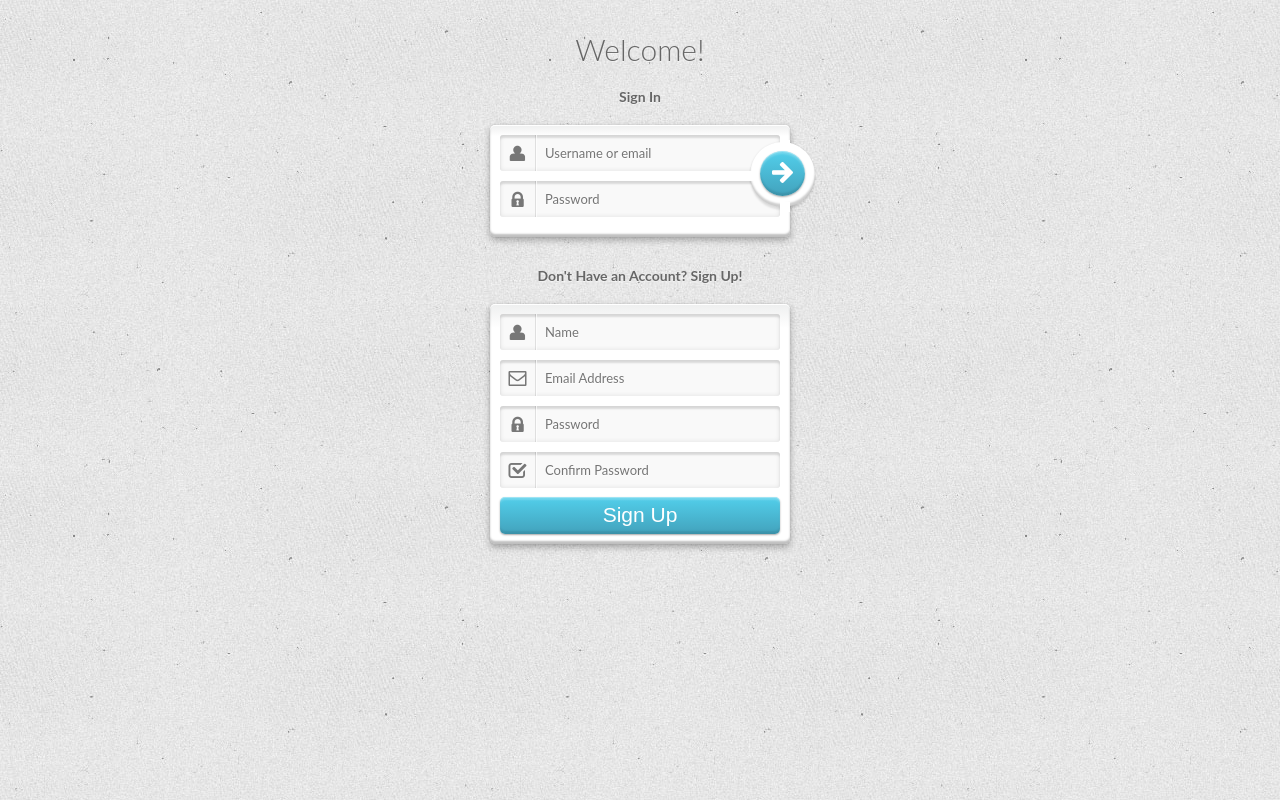
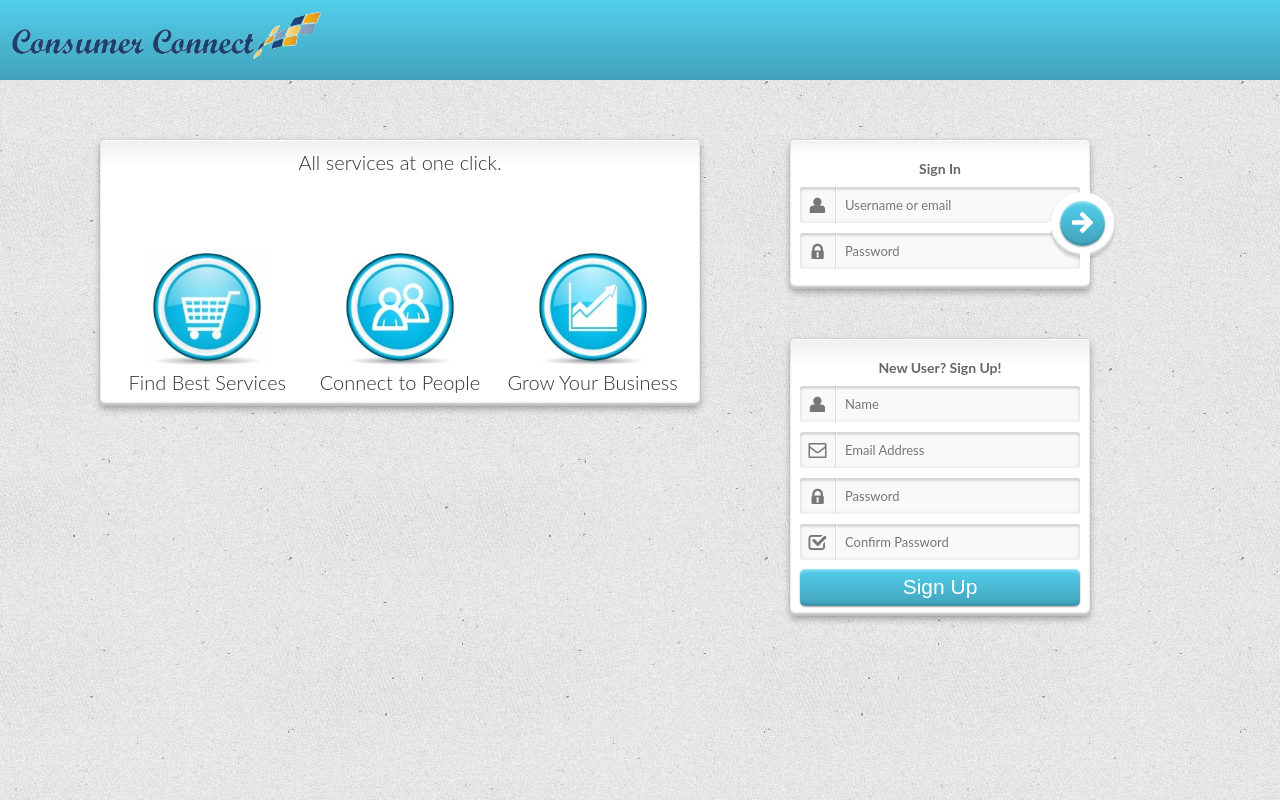
Before and after one commit to astha/ConsumerConnect, a PHP site: page / in a window 1280 px wide. Run offline with PHP 8.4, Linux system fonts and the light colour scheme; some libraries are stand-ins or nearby versions.

Commit message:
few changes in website

```diff
--- a/css/demo.css
+++ b/css/demo.css
@@ -12,6 +12,8 @@ body {
     -webkit-font-smoothing: antialiased;
     overflow-y: scroll;
     overflow-x: hidden;
+  <img src="./images/logo.gif" width=50%>
+
 }
 
 a {
@@ -32,31 +34,32 @@ a {
 }
 
 .main {
-	width: 90%;
-	margin: 0 auto;
-	position: relative;
+	width: 500px;
+	padding:40px;
+	left:750px;
+	float:left;
+	position:absolute;
 }
 
 .container > header {
-	margin: 10px;
-	padding: 20px 10px 10px 10px;
-	position: relative;
+	background-color:#52cfeb;
+	  background: #52cfeb;
+	  background: url('linear-gradient.png') 0 0 repeat-x;
+	  background: -webkit-linear-gradient(#52cfeb, #42A2BC);
+	  background:    -moz-linear-gradient(#52cfeb, #42A2BC);
+	  background:     -ms-linear-gradient(#52cfeb, #42A2BC);
+	  background:      -o-linear-gradient(#52cfeb, #42A2BC);
+	  background:         linear-gradient(#52cfeb, #42A2BC);
+	  image:url('./images/logo.gif');
+	padding: 10px 10px 10px 10px;
+	height:80px;
 	display: block;
 	text-shadow: 1px 1px 1px rgba(0,0,0,0.2);
     text-align: center;
 }
 
-.container > header h1 {
-	font-size: 30px;
-	line-height: 38px;
-	margin: 0;
-	position: relative;
-	font-weight: 300;
-	color: #666;
-	text-shadow: 0 1px 1px rgba(255,255,255,0.6);
-}
 
-.container > header h2 {
+.container >  h3 {
 	font-size: 14px;
 	line-height: 38px;
 	margin: 0;
@@ -66,7 +69,7 @@ a {
 	text-shadow: 0 1px 1px rgba(255,255,255,0.6);
 }
 
-h2 {
+h3 {
 	margin: 10px;
 	position: relative;
 	display: block;
@@ -77,7 +80,7 @@ h2 {
 	color: #666;
 	text-shadow: 0 1px 1px rgba(255,255,255,0.6);
 }
-Z
+
 .support-note span{
 	color: #ac375d;
 	font-size: 16px;
@@ -86,3 +89,27 @@ Z
 	text-align: center;
 	padding: 5px 0;
 }
+
+.details{
+	    /* Size & position */
+	    font-size:20px;
+		width: 600px;
+	    padding: 10px;
+		float:left;
+	    margin: 60px 60px 40px 100px;
+	   	font-family:'Lato', Calibri, Arial, sans-serif;
+	    /* Styles */
+	    box-shadow:
+	        0 0 1px rgba(0, 0, 0, 0.3),
+	        0 3px 7px rgba(0, 0, 0, 0.3),
+	        inset 0 1px rgba(255,255,255,1),
+	        inset 0 -3px 2px rgba(0,0,0,0.25);
+	    border-radius: 5px;
+	    background: white; /* Fallback */
+	    background: -moz-linear-gradient(#eeefef, #ffffff 10%);
+	    background: -ms-linear-gradient(#eeefef, #ffffff 10%);
+	    background: -o-linear-gradient(#eeefef, #ffffff 10%);
+	    background: -webkit-gradient(linear, 0 0, 0 100%, from(#eeefef), color-stop(0.1, #ffffff));
+	    background: -webkit-linear-gradient(#eeefef, #ffffff 10%);
+	    background: linear-gradient(#eeefef, #ffffff 10%);
+}
--- a/css/style.css
+++ b/css/style.css
@@ -27,7 +27,7 @@
     margin: 20px auto 30px;
     padding: 10px;
     position: relative; /* For the submit button positioning */
-
+	float: left;
     /* Styles */
     box-shadow:
         0 0 1px rgba(0, 0, 0, 0.3),
@@ -120,7 +120,7 @@
     width: 65px;
     height: 65px;
     position: absolute;
-    top: 17px;
+    top: 52px;
     right: -25px;
     padding: 10px;
     z-index: 2;
--- a/index.html
+++ b/index.html
@@ -5,28 +5,41 @@
         <meta http-equiv="X-UA-Compatible" content="IE=edge,chrome=1">
 		<meta name="viewport" content="width=device-width, initial-scale=1.0">
         <title>Welcome to ConsumerConnect - Your Online Service Bazaar</title>
-        <meta name="description" content="Custom Login Form Styling with CSS3" />
-        <meta name="keywords" content="css3, login, form, custom, input, submit, button, html5, placeholder" />
-        <meta name="author" content="Codrops" />
         <link rel="shortcut icon" href="../favicon.ico">
         <link rel="stylesheet" type="text/css" href="css/style.css" />
 		<script src="js/modernizr.custom.63321.js"></script>
 		<!--[if lte IE 7]><style>.main{display:none;} .support-note .note-ie{display:block;}</style><![endif]-->
     </head>
     <body>
-        <div class="container">
-
-
-
-			<header>
-
-				<h1>Welcome!</h1>
-
+       <div class="container">
+			<header >
+				<img src="./images/logo.gif" height=50px align=left >
 			</header>
 
-			<section class="main">
-				<h2>Sign In</h2>
+			    	 <div class="details" width="40%" >
+
+    	 				<p align="center"> All services at one click.
+    	 				</p>
+    	 				<br><br><br>
+    	 				<table border="0" width="100%" align="center" position="relative">
+					<center>
+					<tr>
+						<td width="33%" align="center"><img  align="center" position="relative" src="./images/cart.jpg" width="120px"></td>
+						<td width="33%" align="center"><img align="center" position="relative" src="./images/connect.jpg" width="120px" ></td>
+						<td width="33%" align="center"><img align="center" position="relative" src="./images/histogram.jpg" width="120px"></td>
+					</tr>
+
+					<tr>
+						<td align="center">Find Best Services</td>
+						<td align="center">Connect to People</td>
+						<td align="center">Grow Your Business</td>
+					</tr>
+					</center>
+					</table>
+ 			</div>
+			<div class="main">
 				<form class="form-1">
+				<h3>Sign In</h3>
 					<p class="field">
 						<input type="text" name="login" placeholder="Username or email">
 						<i class="icon-user icon-large"></i>
@@ -40,8 +53,8 @@
 					</p>
 				</form>
 
-				<h2>Don't Have an Account? Sign Up!</h2>
 				<form class="form-1">
+				<h3>New User? Sign Up!</h3>
 					<p class="field">
 						<input type="text" name="login" placeholder="Name">
 						<i class="icon-user icon-large"></i>
@@ -63,7 +76,7 @@
 				</form>
 
 
-			</section>
+			</div>
         </div>
     </body>
 </html>
```
Also changed, not shown: images/cart.jpg (added), images/connect.jpg (added), images/histogram.jpg (added), images/logo.gif (added), images/world.jpg (added).
